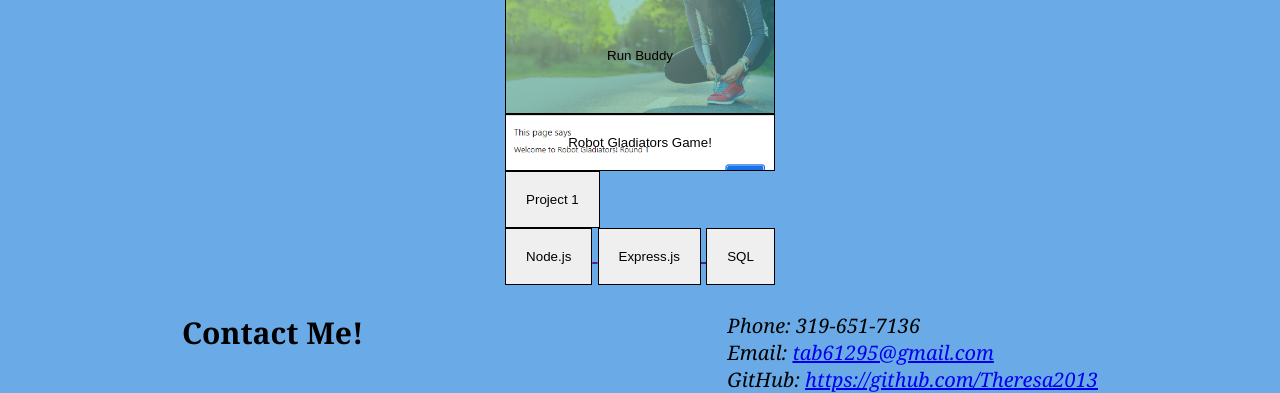
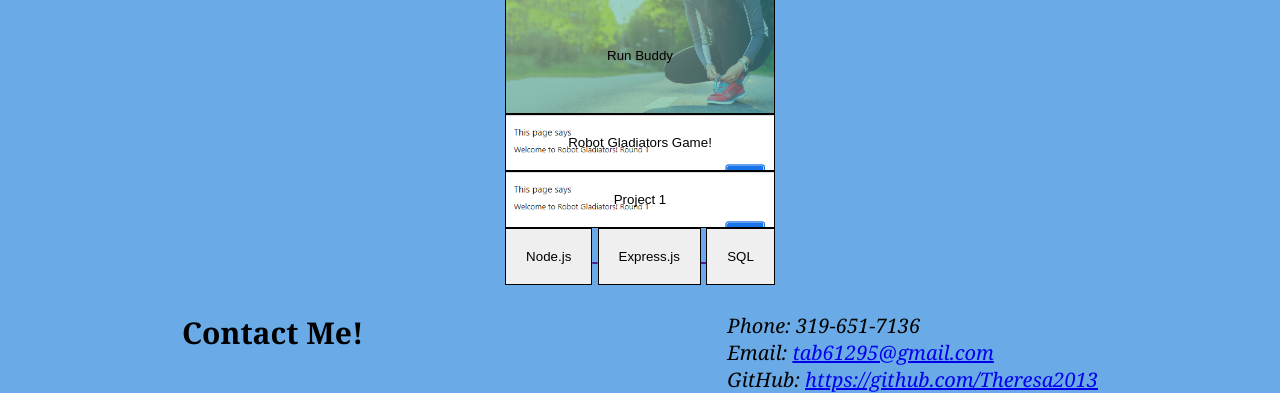
Before and after one commit to Theresa2013/theresa-portfolio, a plain HTML site: page index.html in a window 1280 px wide. Shown: the part 674-1067 px from the top of the page. Drawn offline with Linux system fonts and the light colour scheme; files whose address does not match are found by name.

Commit message:
change css for project

```diff
--- a/index.html
+++ b/index.html
@@ -67,7 +67,7 @@
                 </a>
                 <br>
                 <a href="https://github.com/DanielOrnelas01/project-1.git">
-                    <button class="node">Project 1</button>
+                    <button class="java">Project 1</button>
                 </a>
                 <br>
                 <a href="">
```
